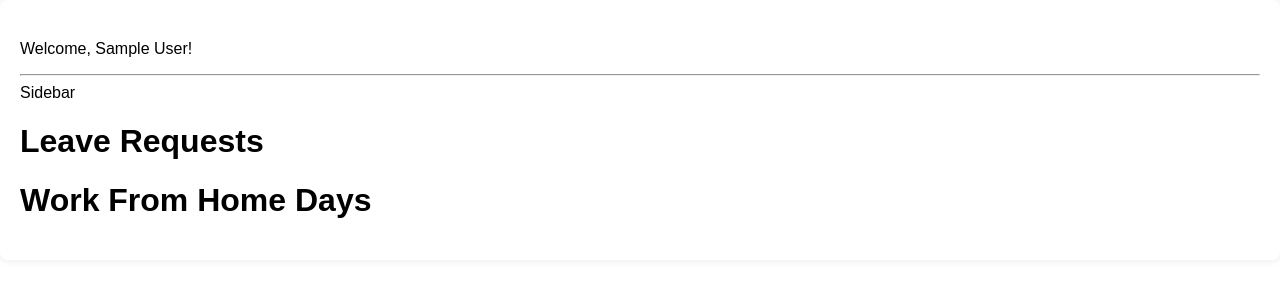
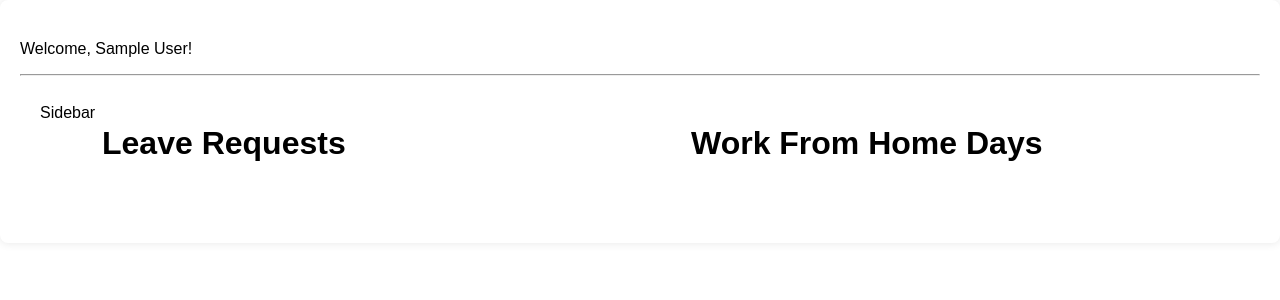
Before and after one commit to JosephDeNovellis/Leave-Absence-Dashboard, a Flask app: template templates/dashboard.html in a window 1280 px wide. Shown: the top 300 px of the page. Run offline with Flask 3, Linux system fonts and the light colour scheme; the template is opened without the code that fills it, so the values that code supplies are empty; the visitor is signed in with stand-in values (Sample User, id 1); parts of the project's set-up code (start-up, migrations or seed data) failed here and were passed over.

Commit message:
updated style

```diff
--- a/static/style.css
+++ b/static/style.css
@@ -68,3 +68,27 @@ button {
 div p {
     margin-top: 0;
 }
+
+.column {
+    float: left;
+    padding: 20px;
+    box-sizing: border-box
+}
+
+.column {
+    float: left;
+}
+
+.left {
+    width: 5%;
+}
+
+.middle, .right {
+    width: 47.5%;
+}
+
+.row:after {
+    content: "";
+    display: table;
+    clear: both;
+}
```
